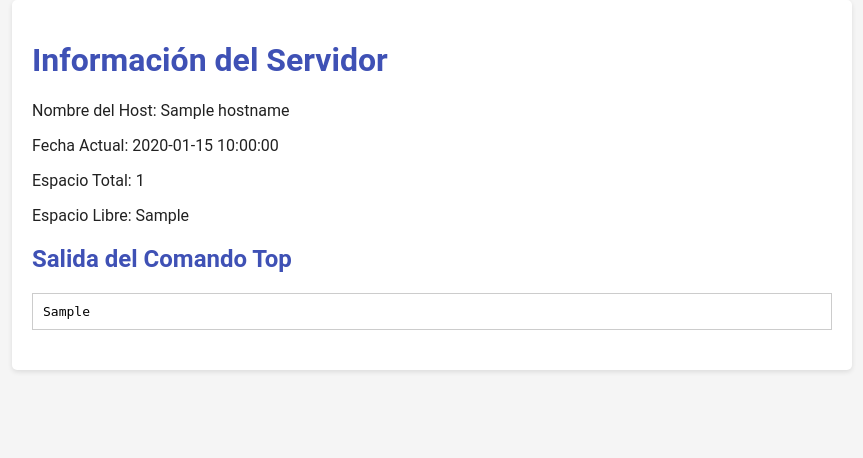
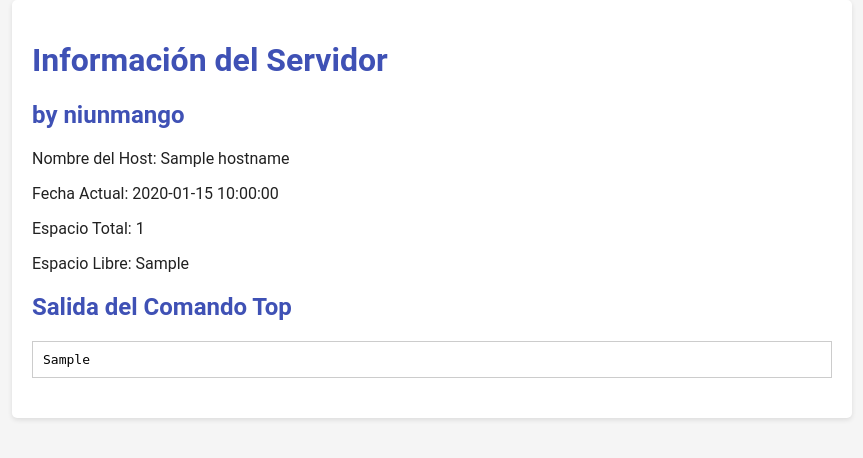
Before and after one commit to niunmango/ays-info-servidor, a Flask app: template templates/index.html in a window 1280 px wide. Shown: the top 458 px of the page, without its empty margins (208-1071 px from the left). Run offline with Flask 3, Linux system fonts and the light colour scheme; the template is opened without the code that fills it: most values are stand-ins (such as "Sample title", 1, 10 or a date in 2020).

Commit message:
h2 agregado al template

```diff
--- a/templates/index.html
+++ b/templates/index.html
@@ -45,6 +45,7 @@
 <body>
     <div class="container">
         <h1>Información del Servidor</h1>
+        <h2>by niunmango</h2>
         <p>Nombre del Host: {{ hostname }}</p>
         <p>Fecha Actual: {{ current_date }}</p>
         <p>Espacio Total: {{ total_space }}</p>
```
